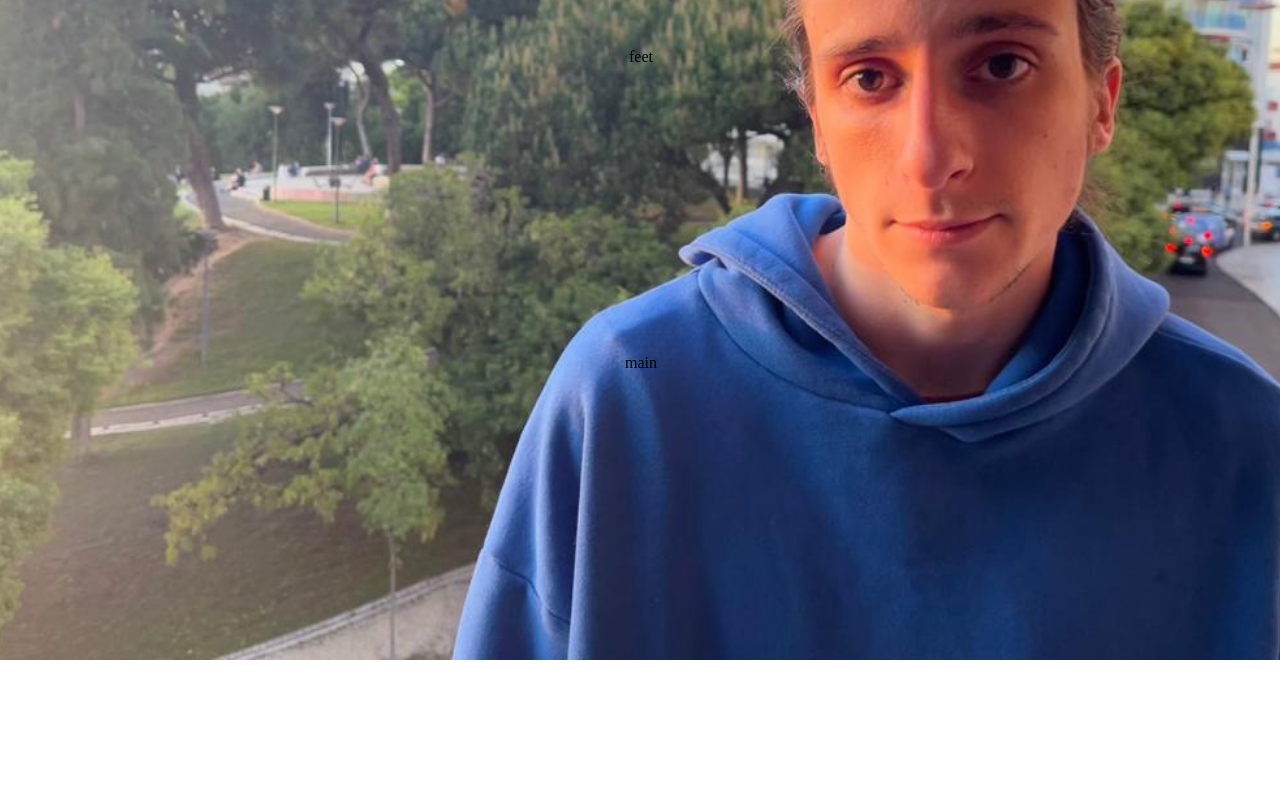
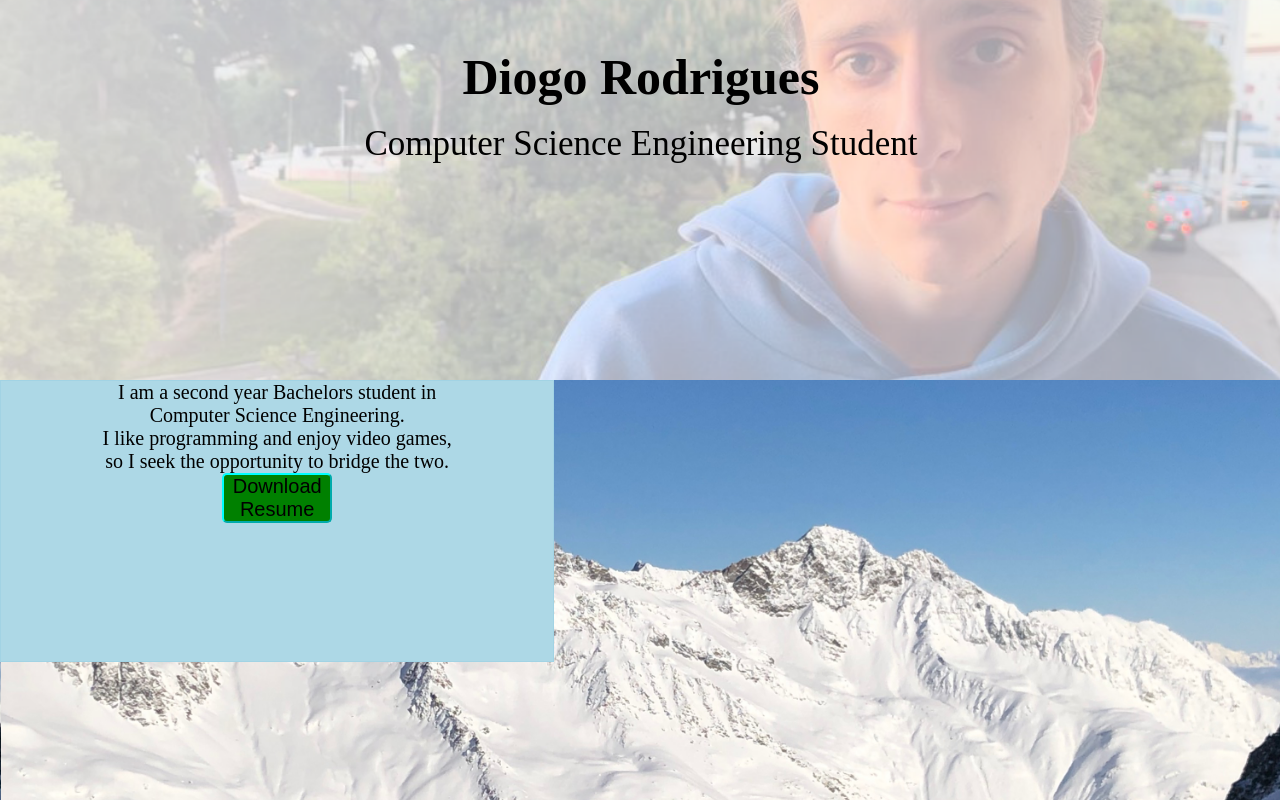
Before and after one commit to a22104341/a22104341-Portfolio, a plain HTML site: page index.html in a window 1280 px wide. Shown: the part 340-1140 px from the top of the page. Before the commit the page ends 1000 px from the top, so only its background shows below. Drawn offline with Linux system fonts and the light colour scheme.

Commit message:
added stuff

```diff
--- a/index.html
+++ b/index.html
@@ -14,10 +14,7 @@
 
 <body>
     <div class="container">
-        <header>
-                <p style="font-size: 50px;">Diogo Rodrigues</p>
-        </header>
-
+        <div class="backgroundME">
 
 
             <nav>
@@ -28,17 +25,46 @@
                     2
                 </div>
                 nav
-            <div class = "darkmode">
+                <div class="darkmode">
                     <button>
                         darkmode
                     </button>
                 </div>
             </nav>
 
+            <br><br><br><br><br><br><br><br><br><br><br><br><br><br><br><br><br>
 
-        <main>
-                main
-        </main>
+            <header>
+                <p style="font-size: 50px;">Diogo Rodrigues</p>
+            </header>
+
+            <br>
+
+            <div class="curso">
+                Computer Science Engineering Student
+            </div>
+
+        </div>
+        <article class="phrase">
+            <br><br><div>
+
+
+            I am a second year Bachelors student in <br>
+            Computer Science Engineering.<br>
+
+            I like programming and enjoy video games,<br>
+            so I seek the opportunity to bridge the two. <br>
+            <button> Download Resume</button>
+        </article>
+
+        <article class="qualities_etc">
+            <p style="font-size: 50px;font-weight: bold;">Professional</p>
+            a <br>
+
+        </article>
+        <br>
+
+
 
 
         <footer>
--- a/styles.css
+++ b/styles.css
@@ -1,10 +1,9 @@
-
-*{
+* {
     margin: 0;
     padding: 0;
 }
 
-a{
+a {
     animation: mouse_link 1s;
     -o-animation: mouse_link 1s;
     -ms-animation: mouse_link 1s;
@@ -14,7 +13,7 @@ a{
     animation-iteration-count: infinite;
 }
 
-button{
+button {
     animation: mouse_link 1s;
     -o-animation: mouse_link 1s;
     -ms-animation: mouse_link 1s;
@@ -24,7 +23,7 @@ button{
     animation-iteration-count: infinite;
 }
 
-body{
+body {
     animation: mouse_in 0.75s;
     -o-animation: mouse_in 0.75s;
     -ms-animation: mouse_in 0.75s;
@@ -34,55 +33,86 @@ body{
     animation-iteration-count: infinite;
 
     display: flex;
+}
 
-    background-image: url("backgroundImage/1.jpg");
+.backgroundME{
+    background-image: url("backgroundImage/3.png");
     background-repeat: no-repeat;
-    background-position: center;
+    background-position: top;
     background-size: cover;
 
-
-    /* TESTING PURPOSES */
-    height: 1000px;
-
+    height: 90vh;
 }
 
 @keyframes mouse_in {
-    0% {cursor: url('cursor/1.png'), default;}
-    33% {cursor: url('cursor/2.png'), default;}
-    66% {cursor: url('cursor/3.png'), default;}
-    100% {cursor: url('cursor/4.png'), default;}
+    0% {
+        cursor: url('cursor/1.png'), default;
+    }
+
+    33% {
+        cursor: url('cursor/2.png'), default;
+    }
+
+    66% {
+        cursor: url('cursor/3.png'), default;
+    }
+
+    100% {
+        cursor: url('cursor/4.png'), default;
+    }
 }
 
 @keyframes mouse_link {
-    0% {cursor: url('cursor/5.png'), default;}
-    14.3% {cursor: url('cursor/6.png'), default;}
-    29% {cursor: url('cursor/7.png'), default;}
-    43.5% {cursor: url('cursor/8.png'), default;}
-    59% {cursor: url('cursor/9.png'), default;}
-    73% {cursor: url('cursor/10.png'), default;}
-    87% {cursor: url('cursor/11.png'), default;}
-    100% {cursor: url('cursor/12.png'), default;}
+    0% {
+        cursor: url('cursor/5.png'), default;
+    }
+
+    14.3% {
+        cursor: url('cursor/6.png'), default;
+    }
+
+    29% {
+        cursor: url('cursor/7.png'), default;
+    }
+
+    43.5% {
+        cursor: url('cursor/8.png'), default;
+    }
+
+    59% {
+        cursor: url('cursor/9.png'), default;
+    }
+
+    73% {
+        cursor: url('cursor/10.png'), default;
+    }
+
+    87% {
+        cursor: url('cursor/11.png'), default;
+    }
+
+    100% {
+        cursor: url('cursor/12.png'), default;
+    }
 }
 
 
-header{
+header {
     display: flex;
     grid-area: header;
     justify-content: center;
     align-items: center;
-
-
+    font-weight: bold;
+    background-attachment: fixed;
 }
 
-main{
+main {
     display: flex;
     grid-area: main;
     justify-content: center;
-
-
 }
 
-nav{
+nav {
     display: flex;
     justify-content: center;
     align-items: center;
@@ -104,7 +134,7 @@ nav{
     justify-content: space-evenly;
 }
 
-footer{
+footer {
     display: flex;
     grid-area: footer;
     justify-content: center;
@@ -112,41 +142,98 @@ footer{
 
 }
 
+.container .curso {
+    grid-area: curso;
+    display: flex;
+    justify-content: center;
+    align-items: center;
 
-@media(max-width: 600px){
-    .container{
+    font-size: 35px;
+}
+
+article.phrase {
+    display: flex;
+    grid-area: phrase;
+
+    font-size: 20px;
+
+    justify-content: center;
+
+    background-color: lightblue;
+
+    width: 450px;
+
+    height: 35vh;
+    background: lightblue;
+    padding: 0 4vw;
+    text-align: center;
+
+    border-style: solid;
+    border-width: 1px;
+    border-color: rgba(143, 203, 223, 0.377);
+    z-index: 50;
+    margin-left: auto;
+    margin-right: auto;
+
+    position: absolute;
+}
+
+article.phrase button {
+    height: 50px;
+    width: 110px;
+
+    font-size: 20px;
+
+    border-color: aqua;
+    /*choose a better color */
+    background-color: green;
+    /*choose a better color */
+    border-radius: 5px;
+
+
+}
+
+article.qualities_etc {
+    height: 1000px;
+    background-image: url("backgroundImage/Austria.jpg");
+    background-repeat: no-repeat;
+     background-attachment: fixed;
+    background-position: center;
+    background-size: cover;
+    align-items: start;
+    z-index: 10;
+
+}
+
+nav .darkmode {
+    position: fixed;
+    right: 0;
+    margin-right: 10px;
+}
+
+
+@media(max-width: 600px) {
+    .container {
         display: grid;
 
         grid-template-areas:
-        'nav'
-        'header'
-        'main'
-        'footer';
+            'nav'
+            'header'
+            'curso'
+            'phrase'
+            'main'
+            'footer';
 
         grid-template-columns: 1fr;
-        grid-template-rows: 1fr 5fr 5fr 5fr;
+
+
+        background-image: url("backgroundImage/phone 3.png");
+        background-repeat: no-repeat;
+        background-position: top;
+        background-size: cover;
+    }
+
+    .container .curso {
+        font-size: 28px;
     }
 }
-
-@media(min-width: 601px){
-    .container{
-        display: grid;
-
-        grid-template-areas:
-        'nav nav nav'
-        'header header header'
-        'footer footer footer'
-        'main main main';
-
-        grid-template-columns: 1fr 1fr 1fr;
-        grid-template-rows: 1fr 5fr 5fr 5fr;
-    }
-}
-
-nav .darkmode{
-    position: fixed;
-    right: 0;
-    margin-right: 10px;
-
-
-}
```
Also changed, not shown: backgroundImage/1 phone.png (added), backgroundImage/1.jpg (deleted), backgroundImage/1.png (added), backgroundImage/3.png (added), backgroundImage/Austria.jpg (added), backgroundImage/phone 3.png (added). Lines whose indentation alone changed are shown as unchanged.
